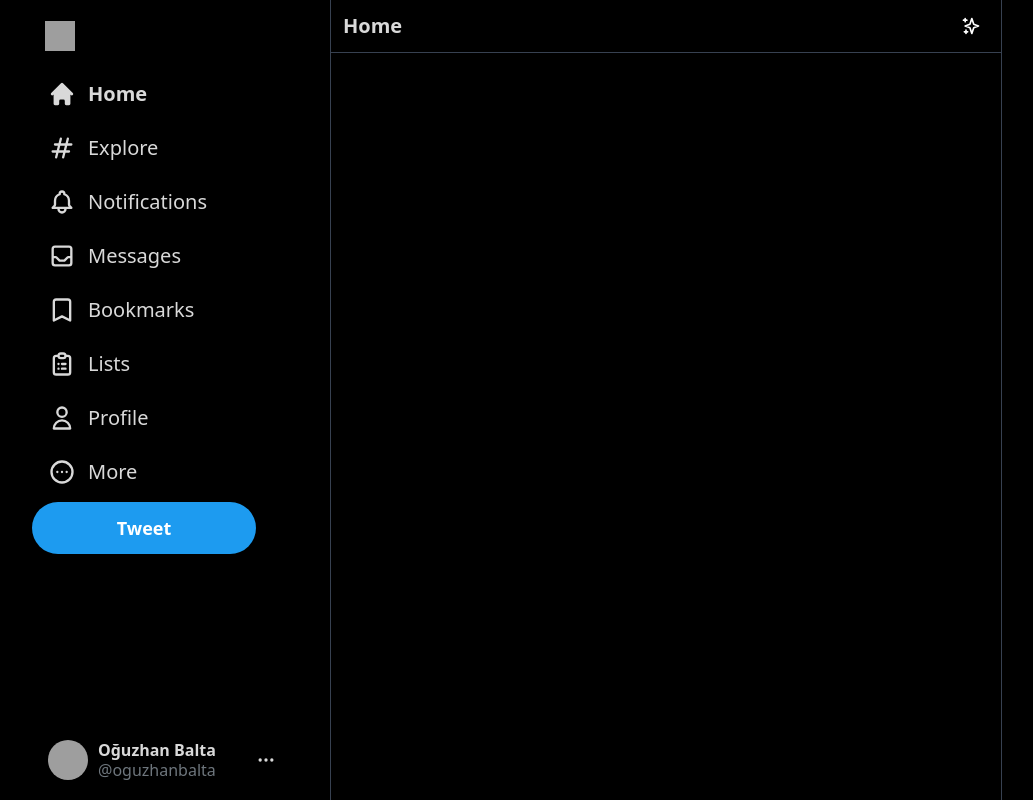
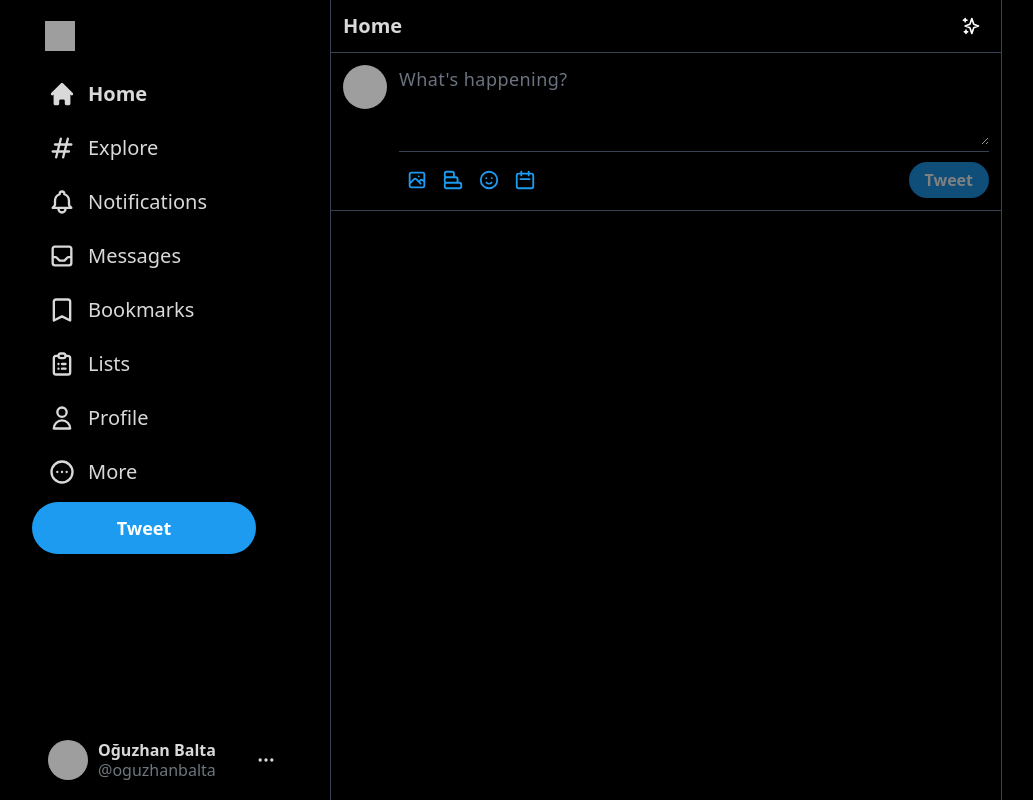
Before and after one commit to oguzhanabalta/twitter-clone, a Next.js app: page / in a window 1280 px wide. Shown: the whole page, without its empty margins (40-1073 px from the left). Built offline with nearby package versions, Linux system fonts and the light colour scheme; grey boxes are pictures that could not be loaded.

Commit message:
Input component added.

```diff
--- a/components/Feed.js
+++ b/components/Feed.js
@@ -1,5 +1,5 @@
 import { SparklesIcon } from "@heroicons/react/outline";
-// import Input from "./Input";
+import Input from "./Input";
 
 function Feed() {
   return (
@@ -11,7 +11,7 @@
         </div>
       </div>
 
-      {/* <Input /> */}
+      <Input />
       <div className="pb-72">
         <p>sss</p>
       </div>
--- /dev/null
+++ b/components/Input.js
@@ -0,0 +1,132 @@
+import {
+    CalendarIcon,
+    ChartBarIcon,
+    EmojiHappyIcon,
+    PhotographIcon,
+    XIcon,
+} from "@heroicons/react/outline";
+import { useRef, useState } from "react";
+import { Picker } from "emoji-mart";
+import "emoji-mart/css/emoji-mart.css";
+
+function Input() {
+    const [input, setInput] = useState("");
+    const [loading, setLoading] = useState(false);
+    const [selectedFile, setSelectedFile] = useState(null);
+    const filePickerRef = useRef(null);
+    const [showEmojis, setShowEmojis] = useState(false);
+
+
+;
+
+const addImageToPost = (e) => {
+    const reader = new FileReader();
+    if (e.target.files[0]) {
+        reader.readAsDataURL(e.target.files[0]);
+    }
+
+    reader.onload = (readerEvent) => {
+        setSelectedFile(readerEvent.target.result);
+    };
+};
+
+const addEmoji = (e) => {
+    let sym = e.unified.split("-");
+    let codesArray = [];
+    sym.forEach((el) => codesArray.push("0x" + el));
+    let emoji = String.fromCodePoint(...codesArray);
+    setInput(input + emoji);
+};
+
+return (
+    <div
+        className={`border-b border-gray-700 p-3 flex space-x-3 scrollbar-hide ${loading && "opacity-60"
+            }`}
+    >
+        <img
+            src="https://pbs.twimg.com/profile_images/1361059521611911168/3fIO8z-w_400x400.jpg"
+            alt=""
+            className="h-11 w-11 rounded-full cursor-pointer"
+        />
+        <div className="divide-y divide-gray-700 w-full">
+            <div className={`${selectedFile && "pb-7"} ${input && "space-y-2.5"}`}>
+                <textarea
+                    value={input}
+                    onChange={(e) => setInput(e.target.value)}
+                    placeholder="What's happening?"
+                    rows="2"
+                    className="bg-transparent outline-none text-[#d9d9d9] text-lg placeholder-gray-500 tracking-wide w-full min-h-[80px]"
+                />
+
+                {selectedFile && (
+                    <div className="relative">
+                        <div
+                            className="absolute w-8 h-8 bg-[#15181c] hover:bg-[#272c26] bg-opacity-75 rounded-full flex items-center justify-center top-1 left-1 cursor-pointer"
+                            onClick={() => setSelectedFile(null)}
+                        >
+                            <XIcon className="text-white h-5" />
+                        </div>
+                        <img
+                            src={selectedFile}
+                            alt=""
+                            className="rounded-2xl max-h-80 object-contain"
+                        />
+                    </div>
+                )}
+            </div>
+            {!loading && (
+                <div className="flex items-center justify-between pt-2.5">
+                    <div className="flex items-center">
+                        <div
+                            className="icon"
+                            onClick={() => filePickerRef.current.click()}
+                        >
+                            <PhotographIcon className="text-[#1d9bf0] h-[22px]" />
+                            <input
+                                type="file"
+                                ref={filePickerRef}
+                                hidden
+                                onChange={addImageToPost}
+                            />
+                        </div>
+
+                        <div className="icon rotate-90">
+                            <ChartBarIcon className="text-[#1d9bf0] h-[22px]" />
+                        </div>
+
+                        <div className="icon" onClick={() => setShowEmojis(!showEmojis)}>
+                            <EmojiHappyIcon className="text-[#1d9bf0] h-[22px]" />
+                        </div>
+
+                        <div className="icon">
+                            <CalendarIcon className="text-[#1d9bf0] h-[22px]" />
+                        </div>
+
+                        {showEmojis && (
+                            <Picker
+                                onSelect={addEmoji}
+                                style={{
+                                    position: "absolute",
+                                    marginTop: "465px",
+                                    marginLeft: -40,
+                                    maxWidth: "320px",
+                                    borderRadius: "20px",
+                                }}
+                                theme="dark"
+                            />
+                        )}
+                    </div>
+                    <button
+                        className="bg-[#1d9bf0] text-white rounded-full px-4 py-1.5 font-bold shadow-md hover:bg-[#1a8cd8] disabled:hover:bg-[#1d9bf0] disabled:opacity-50 disabled:cursor-default"
+                        disabled={!input && !selectedFile}
+                    >
+                        Tweet
+                    </button>
+                </div>
+            )}
+        </div>
+    </div>
+);
+  }
+
+export default Input;
--- a/package.json
+++ b/package.json
@@ -10,6 +10,7 @@
   },
   "dependencies": {
     "@heroicons/react": "^1.0.5",
+    "emoji-mart": "^3.0.1",
     "next": "12.1.0",
     "react": "17.0.2",
     "react-dom": "17.0.2"
```
Also changed, not shown: 1 other file (tests, documents, lock files or other folders).
